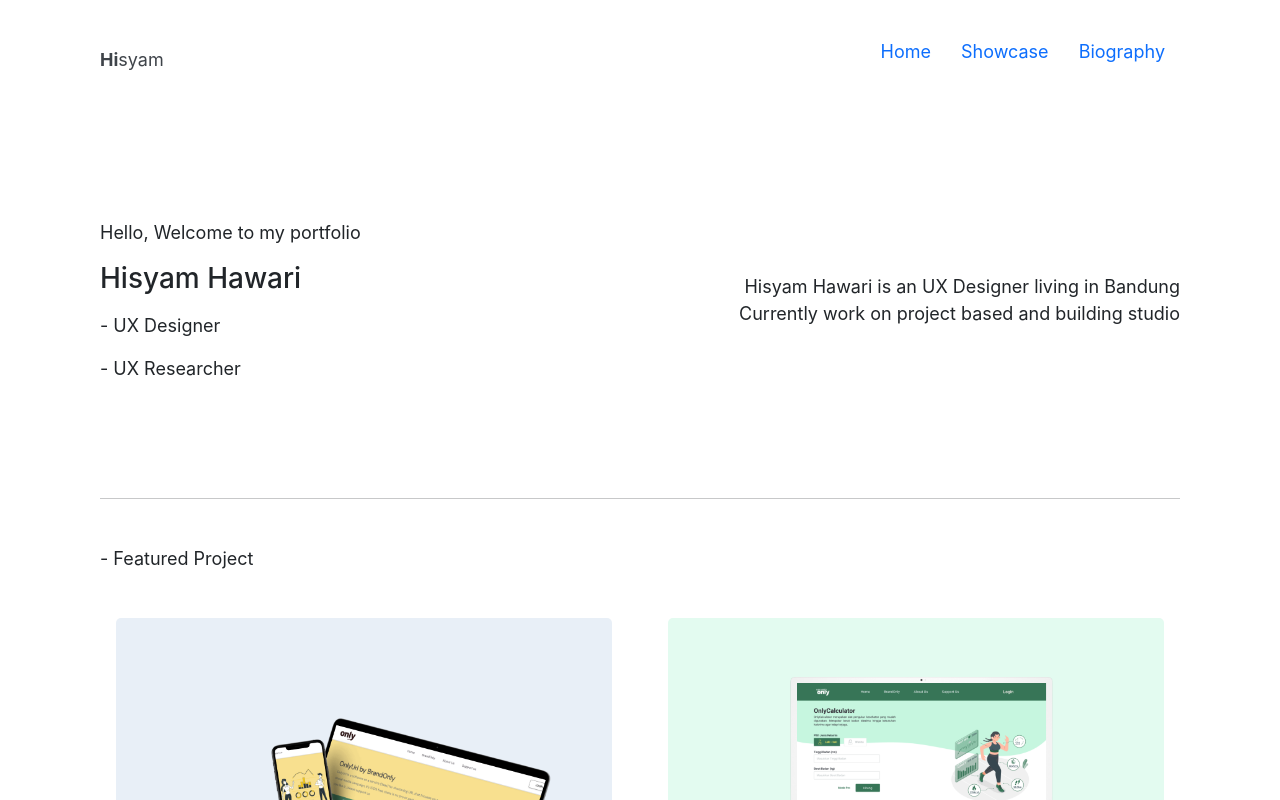
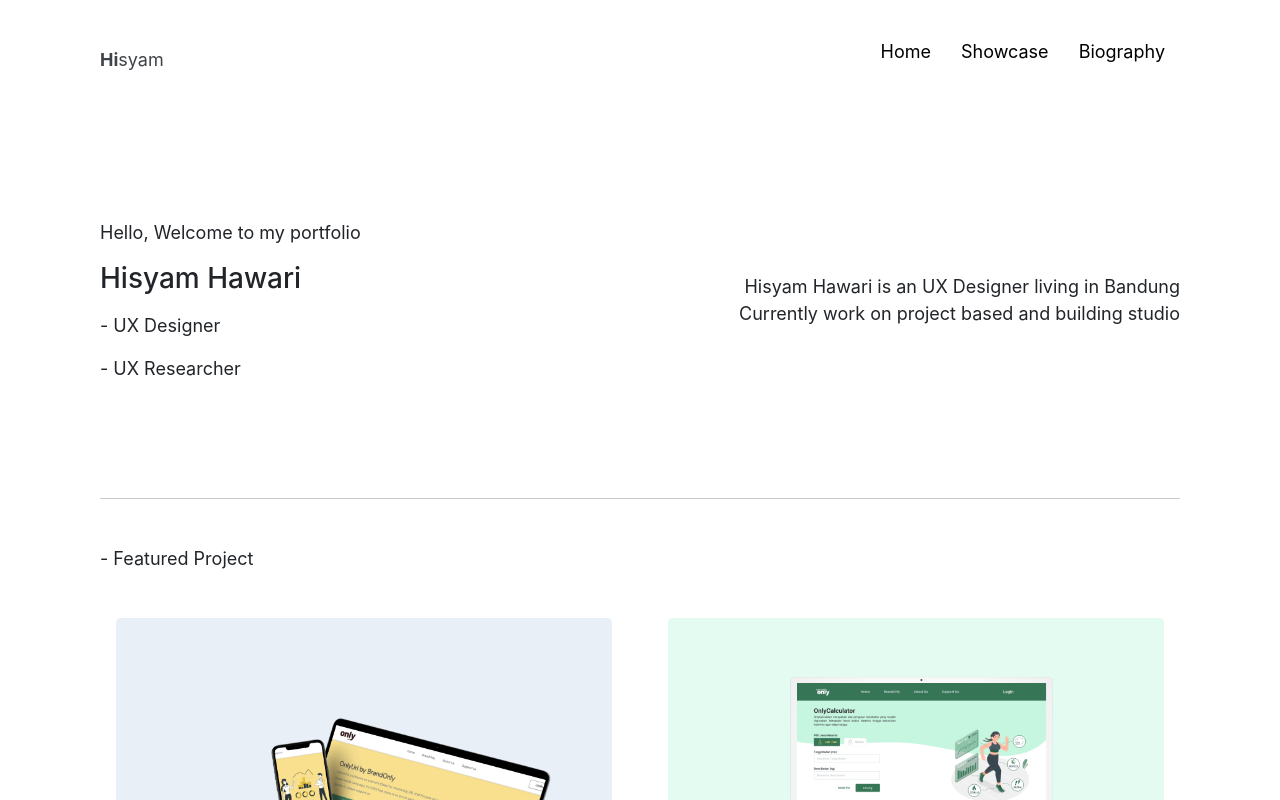
Before and after one commit to nevada002/hisyamportfolio, a React (Create React App) app: page / in a window 1280 px wide. Shown: the top 800 px of the page. Built offline with nearby package versions, Linux system fonts and the light colour scheme; a small style sheet from the web is missing.

Commit message:
add hover for image hisam and nav-item

```diff
--- a/src/App.css
+++ b/src/App.css
@@ -4,31 +4,41 @@
   padding: 20px 0;
   text-align: center;
 }
+
 nav {
   width: 100%;
   display: flex;
   justify-content: space-between;
   align-items: center;
 }
+
 .logo {
   display: inline-block;
   text-decoration: none;
   color: #3f444a;
 }
+
 .nav-links {
   list-style: none;
   display: flex;
 }
+
 .nav-item a {
+  color: black;
   display: inline-block;
   padding: 10px 15px;
   text-decoration: none;
 }
 
-.card-body {
-  transition: transform 0.2s;
+.card-body,
+.nav-item,
+.Hisyam {
+  transition: transform 0.6s;
 }
-.card-body:hover {
+
+.card-body:hover,
+.nav-item:hover,
+.Hisyam:hover {
   -ms-transform: scale(1.1);
   -webkit-transform: scale(1.1);
   transform: scale(1.1);
--- a/src/components/biography/image/hisyam.jsx
+++ b/src/components/biography/image/hisyam.jsx
@@ -4,6 +4,7 @@ export default function Hisyam() {
   return (
     <>
       <img
+        className="Hisyam"
         src={require("../../image/hisyam.png")}
         alt="hisyam"
         border="0"
```
